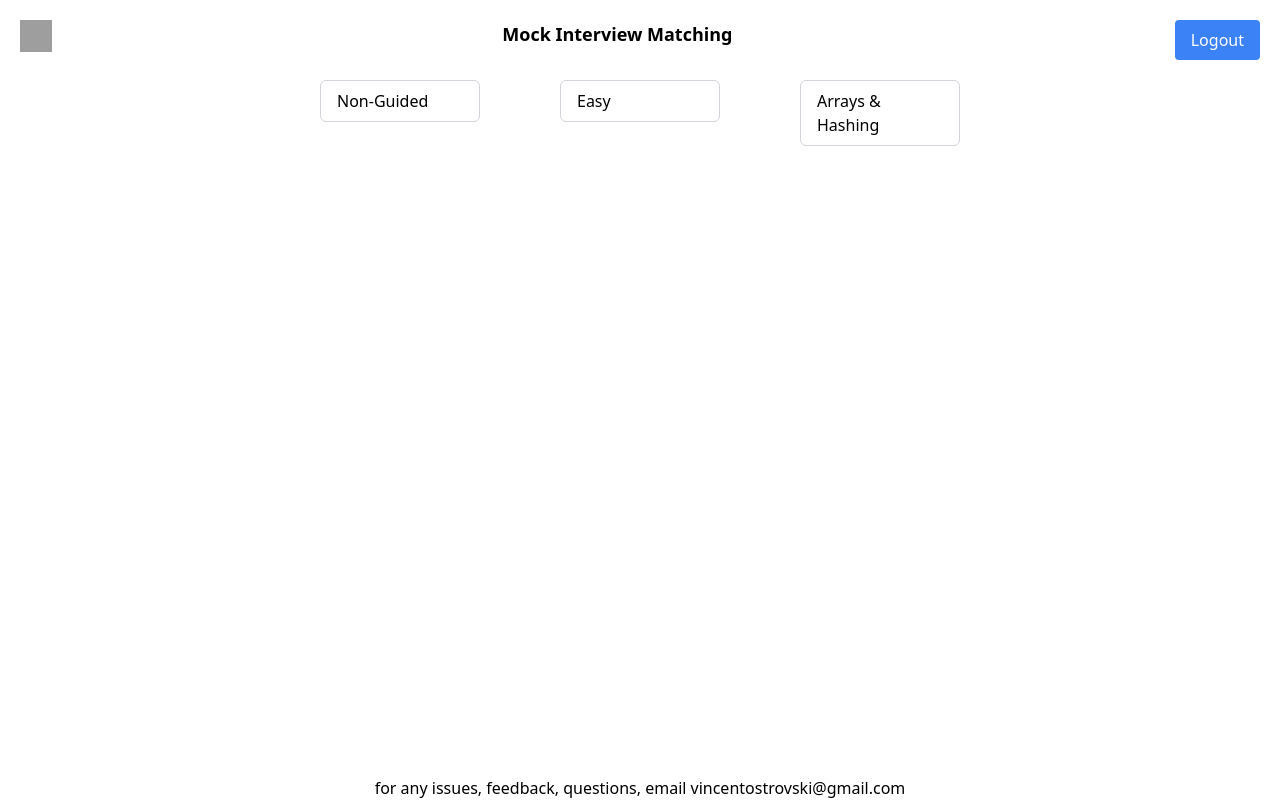
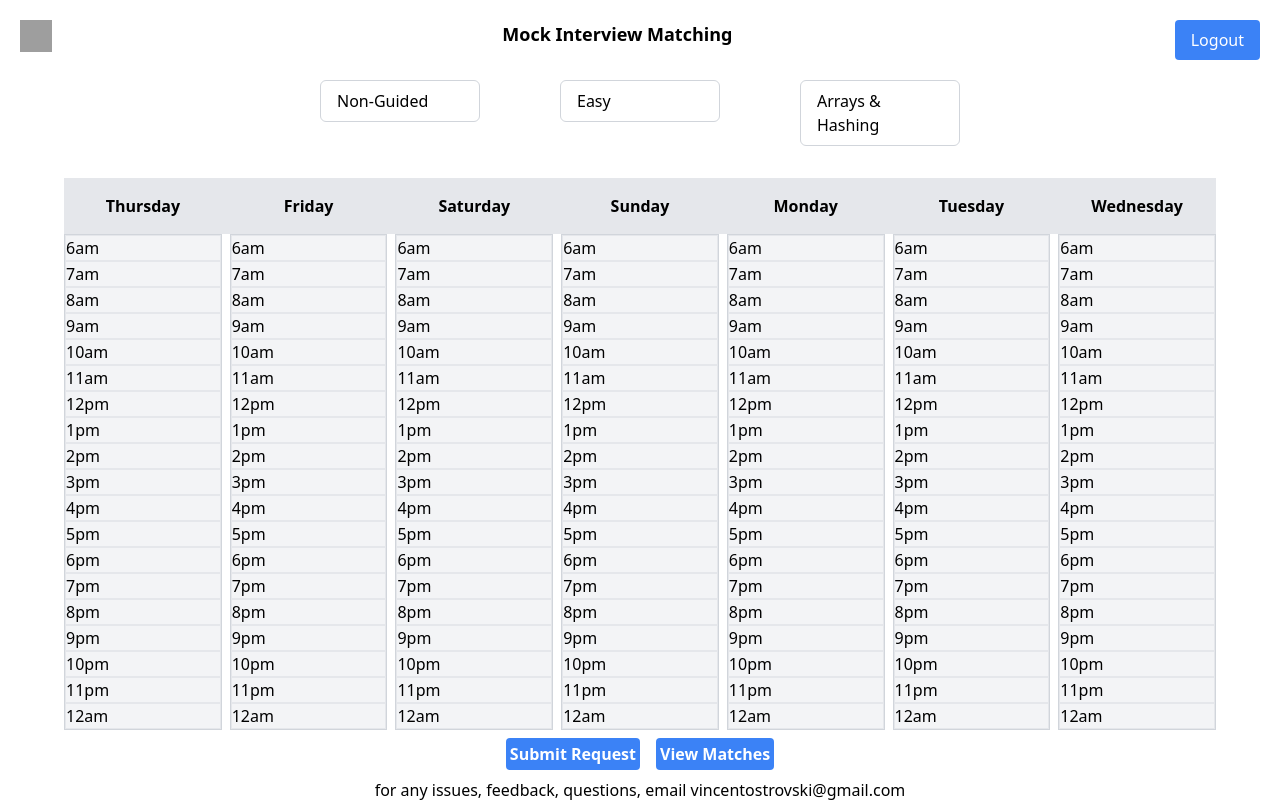
Before and after one commit to vincentostrowski/mock-interview-matching, a React (Vite) app in the folder client/: page /protected in a window 1280 px wide. Built offline with nearby package versions, Linux system fonts and the light colour scheme; grey boxes are pictures that could not be loaded.

Commit message:
Implement calendar component with time slot selection and drag functionality

```diff
--- a/client/src/components/Calendar/Calendar.jsx
+++ b/client/src/components/Calendar/Calendar.jsx
@@ -1,5 +1,35 @@
+import { useState, useContext } from "react";
+import { FilterContext } from "../../context/FilterContext";
+import { format, addDays } from "date-fns";
+import CalendarHeader from "./CalendarHeader";
+import CalendarBody from "./CalendarBody";
+
 const Calendar = () => {
-  return <></>;
+  const { filters } = useContext(FilterContext);
+  const [timeSlots, setTimeSlots] = useState(new Set());
+  const daysOfWeek = [];
+  const today = new Date();
+
+  for (let i = 0; i < 7; i++) {
+    const day = addDays(today, i);
+    const formattedDay = format(day, "EEEE");
+    daysOfWeek.push(formattedDay);
+  }
+
+  return (
+    <div className="w-full max-w-6xl mx-auto mt-8">
+      <CalendarHeader daysOfWeek={daysOfWeek} />
+      <CalendarBody timeSlots={timeSlots} setTimeSlots={setTimeSlots} />
+      <div className="flex justify-center gap-4 m-2">
+        <button className="bg-blue-500 hover:bg-blue-700 text-white font-bold p-1 rounded">
+          Submit Request
+        </button>
+        <button className="bg-blue-500 hover:bg-blue-700 text-white font-bold p-1 rounded">
+          View Matches
+        </button>
+      </div>
+    </div>
+  );
 };
 
 export default Calendar;
--- /dev/null
+++ b/client/src/components/Calendar/CalendarBody.jsx
@@ -0,0 +1,169 @@
+import { useState } from "react";
+import TimeSlotCell from "./TimeSlotCell";
+
+const CalendarBody = ({ timeSlots, setTimeSlots }) => {
+  const [isDragging, setIsDragging] = useState(false);
+  const [dragStart, setDragStart] = useState(null);
+  const [hoverSlots, setHoverSlots] = useState(timeSlots);
+  const [undo, setUndo] = useState(false);
+  const [undoSlots, setUndoSlots] = useState(new Set());
+
+  const hours = [
+    "6am",
+    "7am",
+    "8am",
+    "9am",
+    "10am",
+    "11am",
+    "12pm",
+    "1pm",
+    "2pm",
+    "3pm",
+    "4pm",
+    "5pm",
+    "6pm",
+    "7pm",
+    "8pm",
+    "9pm",
+    "10pm",
+    "11pm",
+    "12am",
+  ];
+
+  // Handle mouse down (start of dragging)
+  const handleMouseDown = (day, hour) => {
+    setIsDragging(true);
+    setDragStart({ day, hour });
+    if (timeSlots.has(JSON.stringify({ day, hour }))) {
+      setUndo(true);
+      return;
+    }
+    setUndo(false);
+    setTimeSlots((prev) => new Set([...prev, JSON.stringify({ day, hour })]));
+  };
+
+  // Handle mouse enter during dragging
+  const handleMouseEnter = (day, hour) => {
+    if (isDragging) {
+      const hoverRange = calculateHoverRange(dragStart, { day, hour });
+      if (!undo) {
+        setHoverSlots(hoverRange); // Select the range of cells
+      } else if (undo) {
+        setUndoSlots(hoverRange);
+      }
+    }
+  };
+
+  // Handle mouse up (end of dragging)
+  const handleMouseUp = (day, hour) => {
+    setIsDragging(false);
+    setDragStart(null);
+    //Handle if single cell is selected
+    if (dragStart && day === dragStart.day && hour === dragStart.hour) {
+      if (undo) {
+        const slot = JSON.stringify({ day, hour });
+        setTimeSlots((prev) => {
+          const newSet = new Set(prev);
+          if (newSet.has(slot)) {
+            newSet.delete(slot);
+          } else {
+            newSet.add(slot);
+          }
+          return newSet;
+        });
+        setHoverSlots((prev) => {
+          const newSet = new Set(prev);
+          if (newSet.has(slot)) {
+            newSet.delete(slot);
+          } else {
+            newSet.add(slot);
+          }
+          return newSet;
+        });
+        setUndoSlots(new Set());
+        setUndo(false);
+        return;
+      }
+      setTimeSlots((prev) => new Set([...prev, JSON.stringify({ day, hour })]));
+      return;
+    }
+    if (undo) {
+      setTimeSlots((prev) => {
+        const newSet = new Set(prev);
+        undoSlots.forEach((slot) => {
+          if (newSet.has(slot)) {
+            newSet.delete(slot);
+          }
+        });
+        return newSet;
+      });
+      setHoverSlots((prev) => {
+        const newSet = new Set(prev);
+        undoSlots.forEach((slot) => {
+          if (newSet.has(slot)) {
+            newSet.delete(slot);
+          }
+        });
+        return newSet;
+      });
+      setUndoSlots(new Set());
+      return;
+    }
+    setTimeSlots((prev) => new Set([...prev, ...hoverSlots]));
+    setHoverSlots((prev) => new Set([...prev, ...timeSlots]));
+  };
+
+  // Helper function to calculate all cells in the selected rectangular range
+  const calculateHoverRange = (start, end) => {
+    const startDay = Math.min(start.day, end.day);
+    const endDay = Math.max(start.day, end.day);
+    const startHourIndex = Math.min(start.hour, end.hour);
+    const endHourIndex = Math.max(start.hour, end.hour);
+
+    const hoverRange = new Set();
+
+    for (let day = startDay; day <= endDay; day++) {
+      for (
+        let hourIndex = startHourIndex;
+        hourIndex <= endHourIndex;
+        hourIndex++
+      ) {
+        hoverRange.add(JSON.stringify({ day, hour: hourIndex }));
+      }
+    }
+    return hoverRange;
+  };
+
+  return (
+    <div className="grid grid-cols-7 gap-2" onMouseLeave={handleMouseUp}>
+      {Array.from({ length: 7 }).map((_, dayIndex) => (
+        <div key={dayIndex} className="border border-gray-300">
+          {hours.map((hour, hourIndex) => (
+            <TimeSlotCell
+              key={`${dayIndex}-${hourIndex}`}
+              dayIndex={dayIndex}
+              hourIndex={hourIndex}
+              hour={hour} // Pass the index for comparison
+              isSelected={
+                (hoverSlots.has(
+                  JSON.stringify({ day: dayIndex, hour: hourIndex })
+                ) ||
+                  timeSlots.has(
+                    JSON.stringify({ day: dayIndex, hour: hourIndex })
+                  )) &&
+                !undoSlots.has(
+                  JSON.stringify({ day: dayIndex, hour: hourIndex })
+                )
+              }
+              onMouseDown={() => handleMouseDown(dayIndex, hourIndex)}
+              onMouseEnter={() => handleMouseEnter(dayIndex, hourIndex)}
+              onMouseUp={() => handleMouseUp(dayIndex, hourIndex)}
+            />
+          ))}
+        </div>
+      ))}
+    </div>
+  );
+};
+
+export default CalendarBody;
--- /dev/null
+++ b/client/src/components/Calendar/CalendarHeader.jsx
@@ -0,0 +1,13 @@
+const CalendarHeader = ({ daysOfWeek }) => {
+  return (
+    <div className="grid grid-cols-7 bg-gray-200 py-4 gap-2">
+      {daysOfWeek.map((day, index) => (
+        <div key={index} className="text-center font-semibold">
+          {day}
+        </div>
+      ))}
+    </div>
+  );
+};
+
+export default CalendarHeader;
--- /dev/null
+++ b/client/src/components/Calendar/TimeSlotCell.jsx
@@ -0,0 +1,24 @@
+const TimeSlotCell = ({
+  dayIndex,
+  hour,
+  hourIndex,
+  isSelected,
+  onMouseDown,
+  onMouseEnter,
+  onMouseUp,
+}) => {
+  return (
+    <div
+      className={`cursor-pointer border ${
+        isSelected ? "bg-blue-500 text-white" : "bg-gray-100"
+      } hover:bg-blue-200`}
+      onMouseDown={onMouseDown}
+      onMouseEnter={onMouseEnter}
+      onMouseUp={onMouseUp}
+    >
+      {hour}
+    </div>
+  );
+};
+
+export default TimeSlotCell;
```
